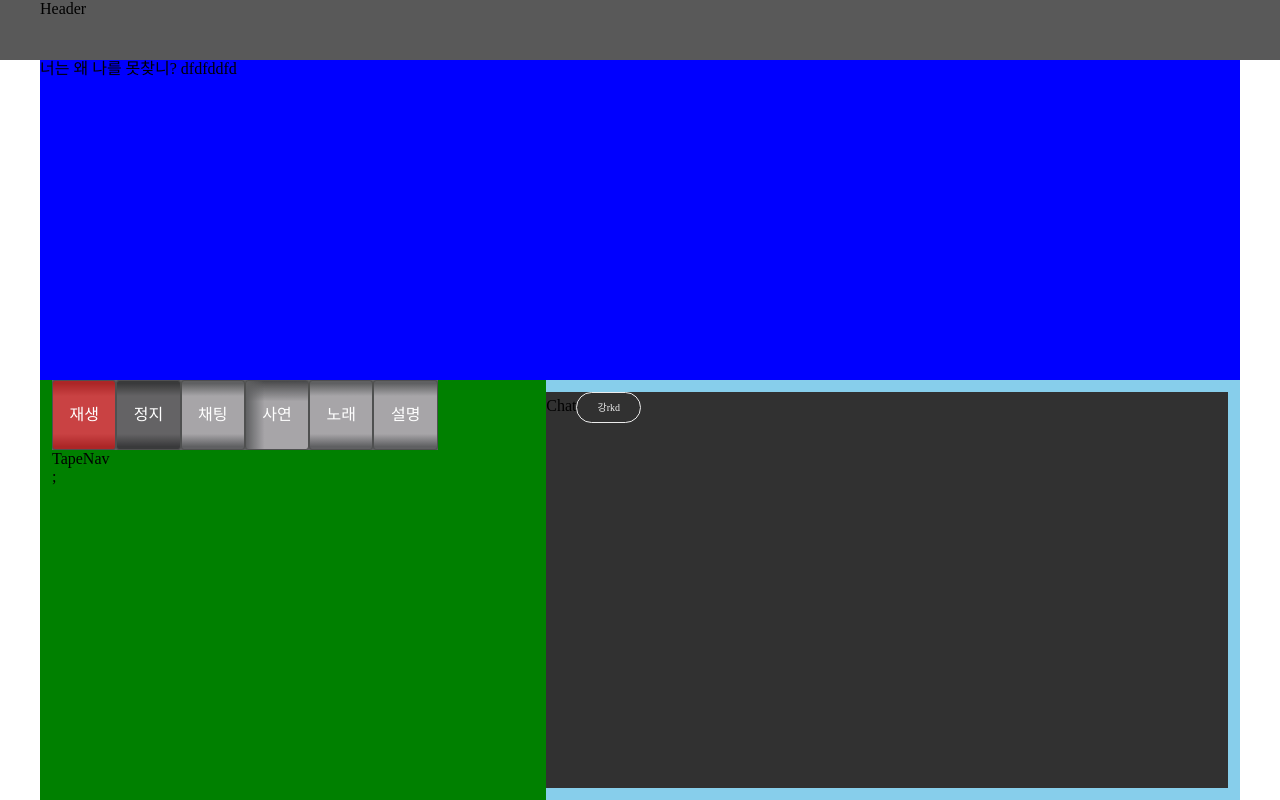
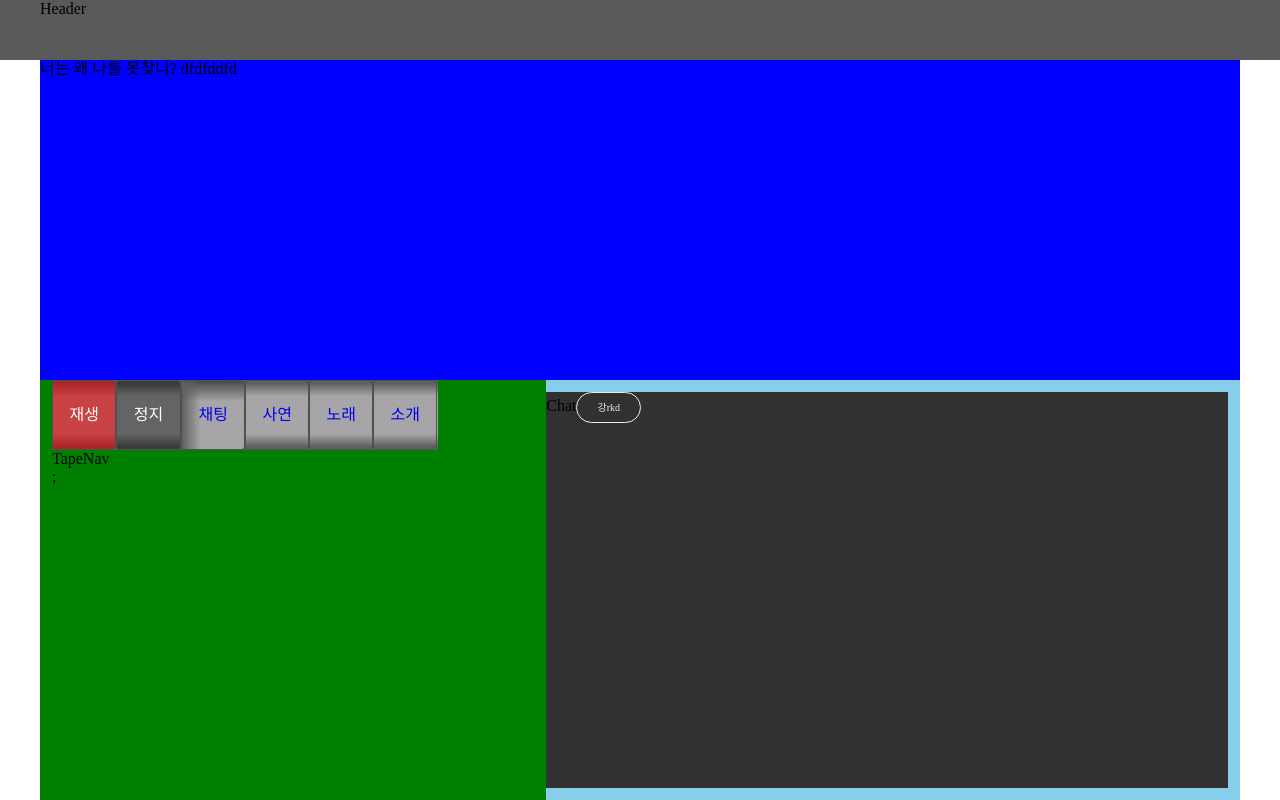
Before and after one commit to parkdh9018/musicat, a React (Vite) app in the folder frontend/musicat/: page / in a window 1280 px wide. Built offline with nearby package versions, Linux system fonts and the light colour scheme; a web font is replaced by a local one.

Commit message:
[FEAT] TapeNav - 페이지 링크 연결 및 클릭 효과

```diff
--- a/frontend/musicat/src/components/sideNav/tapeNav/tapeButtons/TapeButtons.tsx
+++ b/frontend/musicat/src/components/sideNav/tapeNav/tapeButtons/TapeButtons.tsx
@@ -1,24 +1,44 @@
 import style from "./TapeButtons.module.css";
-import { useNavigate } from "react-router-dom";
+import { NavLink } from "react-router-dom";
 import { Button } from "@/components/common/button/Button";
 
 export const TapeButtons = () => {
-  const navigate = useNavigate();
-
   return (
     <div className={style.bg}>
       <Button content="재생" onClick={() => {}} className={style.play} />
       <Button content="정지" onClick={() => {}} className={style.stop} />
-      <Button content="채팅" onClick={() => {}} className={style.unclicked} />
-      <Button
-        content="사연"
-        onClick={() => {
-          navigate("/story");
-        }}
-        className={style.clicked}
-      />
-      <Button content="노래" onClick={() => {}} className={style.unclicked} />
-      <Button content="설명" onClick={() => {}} className={style.unclicked} />
+      <NavLink
+        to="/"
+        className={({ isActive }) =>
+          isActive ? style.clicked : style.unclicked
+        }
+      >
+        채팅
+      </NavLink>
+      <NavLink
+        to="/story"
+        className={({ isActive }) =>
+          isActive ? style.clicked : style.unclicked
+        }
+      >
+        사연
+      </NavLink>
+      <NavLink
+        to="/songRequest"
+        className={({ isActive }) =>
+          isActive ? style.clicked : style.unclicked
+        }
+      >
+        노래
+      </NavLink>
+      <NavLink
+        to="/about"
+        className={({ isActive }) =>
+          isActive ? style.clicked : style.unclicked
+        }
+      >
+        소개
+      </NavLink>
     </div>
   );
 };
```
